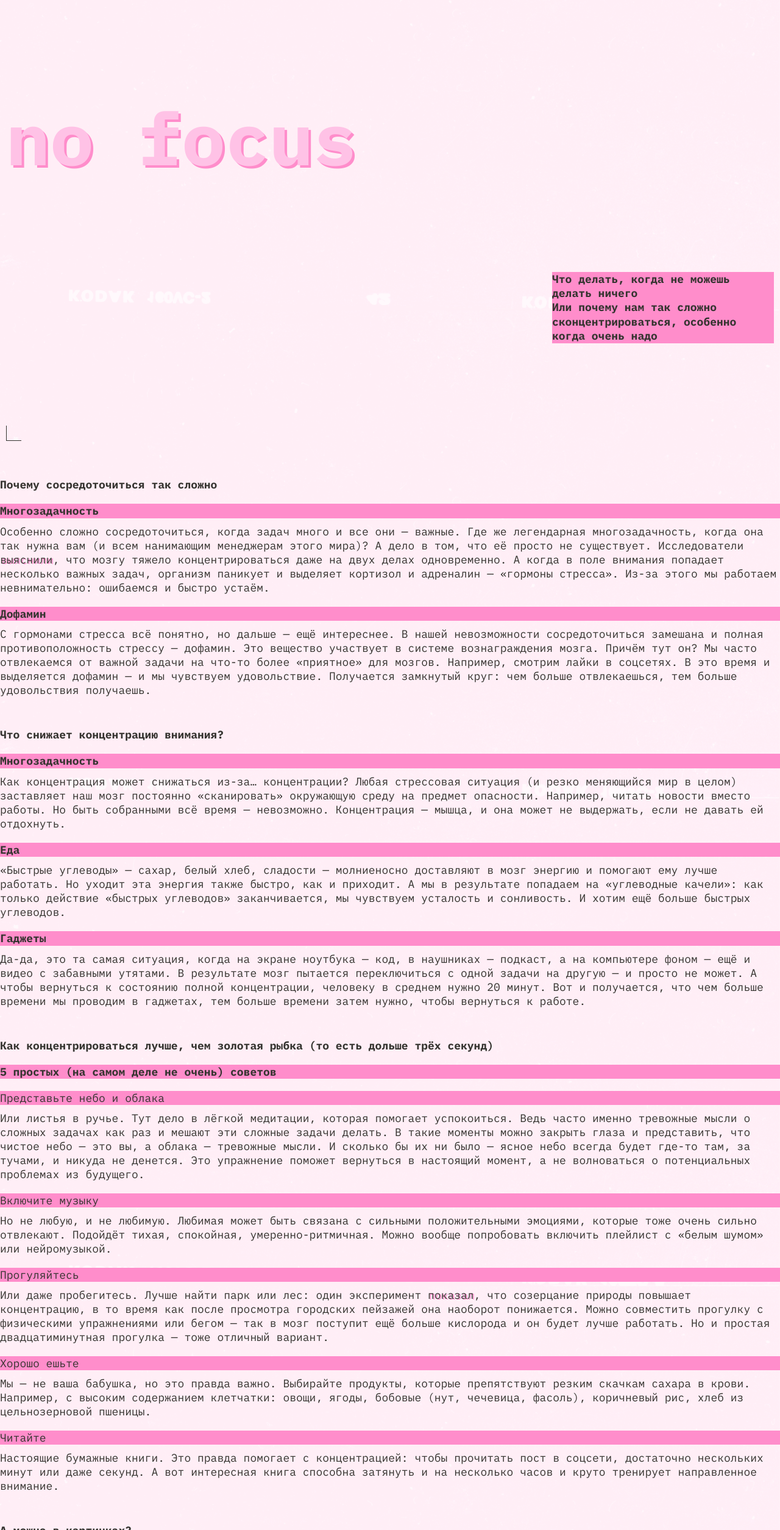
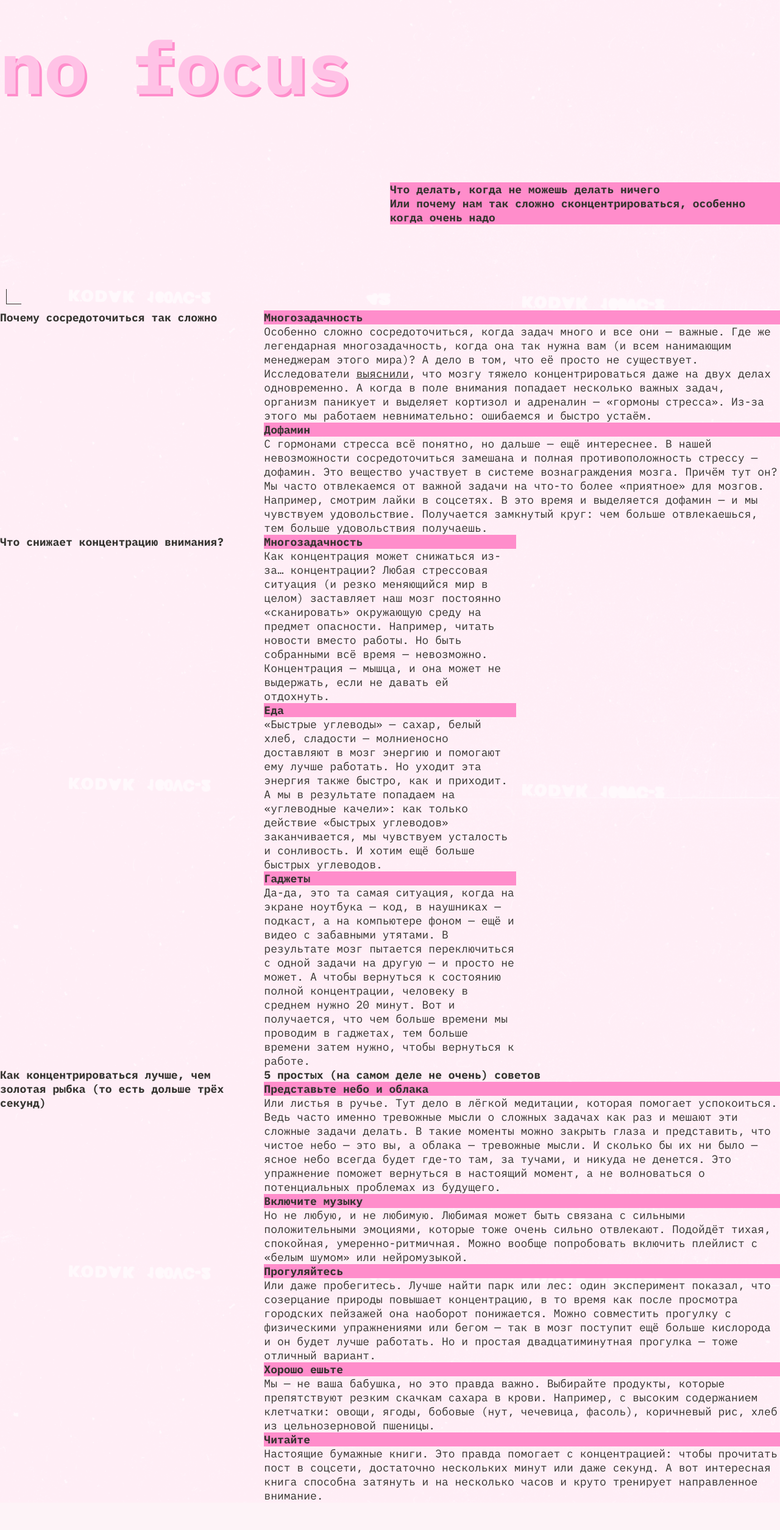
Before and after one commit to ryzone1/slozhno-sosredotochitsya-fd, a plain HTML site: page index.html in a window 1280 px wide. Shown: the part 291-2800 px from the top of the page at 61% size. After the commit the page ends 2755 px from the top, so only its background shows below. Drawn offline with Linux system fonts and the light colour scheme.

Commit message:
Переделал сетку и разметку, че-то получилось с адаптивностью, надо еще делать

```diff
--- a/index.html
+++ b/index.html
@@ -46,22 +46,22 @@
       <h1 class="heading header__heading">
         no focus
       </h1>
-      <p class="title title-decor title-header">
+      <p class="header__title title-decor">
         Что делать, когда не можешь делать ничего<br>Или почему нам так сложно сконцентрироваться, особенно когда очень надо
       </p>
     </header>
-    <section class="content_block why">
-      <h2 class="title">Почему сосредоточиться так сложно</h2>
-      <article class="content_text">
-        <h3 class="title title-decor">
+
+    <section class="content-section">
+      <h2>Почему сосредоточиться так сложно</h2>
+      <article class="content_container">
+        <h3 class="title-decor">
           Многозадачность
         </h3>
         <p>
           Особенно сложно сосредоточиться, когда задач много и все они — важные. Где же легендарная многозадачность, когда она так нужна вам (и всем нанимающим менеджерам этого мира)? А дело в том, что её просто не существует. Исследователи <a href="https://www.dana.org/article/multicosts-of-multitasking/" target="_blank" class="link">выяснили</a>, что мозгу тяжело концентрироваться даже на двух делах одновременно. А когда в поле внимания попадает несколько важных задач, организм паникует и выделяет кортизол и адреналин — «гормоны стресса». Из-за этого мы работаем невнимательно: ошибаемся и быстро устаём.
         </p>
-      </article>
-      <article class="content_text">
-        <h3 class="title title-decor">
+
+        <h3 class="title-decor">
           Дофамин
         </h3>
         <p>
@@ -70,26 +70,25 @@
       </article>
 
     </section>
-    <section class="content_block what">
-      <h2 class="title">Что снижает концентрацию внимания?</h2>
-      <article class="content_text">
-        <h3 class="title title-decor">
+
+    <section class="content-section mod1">
+      <h2>Что снижает концентрацию внимания?</h2>
+      <article class="content_container_one_row mod2">
+        <h3 class="title-decor">
           Многозадачность
         </h3>
         <p>
           Как концентрация может снижаться из-за… концентрации? Любая стрессовая ситуация (и резко меняющийся мир в целом) заставляет наш мозг постоянно «сканировать» окружающую среду на предмет опасности. Например, читать новости вместо работы. Но быть собранными всё время — невозможно. Концентрация — мышца, и она может не выдержать, если не давать ей отдохнуть.
         </p>
-      </article>
-      <article class="content_text">
-        <h3 class="title title-decor">
+
+        <h3 class="title-decor">
           Еда
         </h3>
         <p>
           «Быстрые углеводы» — сахар, белый хлеб, сладости — молниеносно доставляют в мозг энергию и помогают ему лучше работать. Но уходит эта энергия также быстро, как и приходит. А мы в результате попадаем на «углеводные качели»: как только действие «быстрых углеводов» заканчивается, мы чувствуем усталость и сонливость. И хотим ещё больше быстрых углеводов.
         </p>
-      </article>
-      <article class="content_text">
-        <h3 class="title title-decor">
+
+        <h3 class="title-decor">
           Гаджеты
         </h3>
         <p>
@@ -97,40 +96,59 @@
         </p>
       </article>
     </section>
-    <section class="content_block how">
-      <h2 class="title">
+
+    <section class="content-section">
+      <h2>
         Как концентрироваться лучше, чем золотая рыбка (то есть дольше трёх секунд)
       </h2>
-      <article class="content_block">
-        <h3 class="title title-decor">
+
+      <article class="content_container">
+        <h2>
           5 простых (на самом деле не очень) советов
+        </h2>
+
+        <h3 class="title-decor">
+          Представьте небо и облака
+        </h3 class="title-decor">
+        <p>
+          Или листья в ручье. Тут дело в лёгкой медитации, которая помогает успокоиться. Ведь часто именно тревожные мысли о сложных задачах как раз и мешают эти сложные задачи делать. В такие моменты можно закрыть глаза и представить, что чистое небо — это вы, а облака — тревожные мысли. И сколько бы их ни было — ясное небо всегда будет где-то там, за тучами, и никуда не денется. Это упражнение поможет вернуться в настоящий момент, а не волноваться о потенциальных проблемах из будущего.
+        </p>
+
+        <h3 class="title-decor">
+          Включите музыку
         </h3>
-        <ul class="content_block">
-          <li class="content_text">
-            <h4 class="title-decor">
-              Представьте небо и облака
-            </h4>
-            <p>Или листья в ручье. Тут дело в лёгкой медитации, которая помогает успокоиться. Ведь часто именно тревожные мысли о сложных задачах как раз и мешают эти сложные задачи делать. В такие моменты можно закрыть глаза и представить, что чистое небо — это вы, а облака — тревожные мысли. И сколько бы их ни было — ясное небо всегда будет где-то там, за тучами, и никуда не денется. Это упражнение поможет вернуться в настоящий момент, а не волноваться о потенциальных проблемах из будущего.</p>
-          </li>
-          <li class="content_text">
-            <h4 class="title-decor">Включите музыку</h4>
-            <p>Но не любую, и не любимую. Любимая может быть связана с сильными положительными эмоциями, которые тоже очень сильно отвлекают. Подойдёт тихая, спокойная, умеренно-ритмичная. Можно вообще попробовать включить плейлист c «белым шумом» или нейромузыкой.</p>
-          </li>
-          <li class="content_text">
-            <h4 class="title-decor">Прогуляйтесь</h4>
-            <p>Или даже пробегитесь. Лучше найти парк или лес: один эксперимент <a href="https://www.sciencedirect.com/science/article/abs/pii/S0272494415000328" target="_blank" class="link">показал</a>, что созерцание природы повышает концентрацию, в то время как после просмотра городских пейзажей она наоборот понижается. Можно совместить прогулку с физическими упражнениями или бегом — так в мозг поступит ещё больше кислорода и он будет лучше работать. Но и простая двадцатиминутная прогулка — тоже отличный вариант.</p>
-          </li>
-          <li class="content_text">
-            <h4 class="title-decor">Хорошо ешьте</h4>
-            <p>Мы — не ваша бабушка, но это правда важно. Выбирайте продукты, которые препятствуют резким скачкам сахара в крови. Например, с высоким содержанием клетчатки: овощи, ягоды, бобовые (нут, чечевица, фасоль), коричневый рис, хлеб из цельнозерновой пшеницы.</p>
-          </li>
-          <li class="content_text">
-            <h4 class="title-decor">Читайте</h4>
-            <p>Настоящие бумажные книги. Это правда помогает с концентрацией: чтобы прочитать пост в соцсети, достаточно нескольких минут или даже секунд. А вот интересная книга способна затянуть и на несколько часов и круто тренирует направленное внимание.</p>
-          </li>
-        </ul>
+        <p>
+          Но не любую, и не любимую. Любимая может быть связана с сильными положительными эмоциями, которые тоже очень сильно отвлекают. Подойдёт тихая, спокойная, умеренно-ритмичная. Можно вообще попробовать включить плейлист c «белым шумом» или нейромузыкой.
+        </p>
+
+        <h3 class="title-decor">
+          Прогуляйтесь
+        </h3>
+        <p>
+          Или даже пробегитесь. Лучше найти парк или лес: один эксперимент показал, что созерцание природы повышает концентрацию, в то время как после просмотра городских пейзажей она наоборот понижается. Можно совместить прогулку с физическими упражнениями или бегом — так в мозг поступит ещё больше кислорода и он будет лучше работать. Но и простая двадцатиминутная прогулка — тоже отличный вариант.
+        </p>
+
+        <h3 class="title-decor">
+          Хорошо ешьте
+        </h3>
+        <p>
+          Мы — не ваша бабушка, но это правда важно. Выбирайте продукты, которые препятствуют резким скачкам сахара в крови. Например, с высоким содержанием клетчатки: овощи, ягоды, бобовые (нут, чечевица, фасоль), коричневый рис, хлеб из цельнозерновой пшеницы.
+        </p>
+
+        <h3 class="title-decor">
+          Читайте
+        </h3>
+        <p>
+          Настоящие бумажные книги. Это правда помогает с концентрацией: чтобы прочитать пост в соцсети, достаточно нескольких минут или даже секунд. А вот интересная книга способна затянуть и на несколько часов и круто тренирует направленное внимание.
+        </p>
       </article>
+
     </section>
+
+
+
+
+    <!--
     <section>
       <h2 class="title">
         А можно в картинках?
@@ -168,10 +186,8 @@
         />
       </div>
     </section>
-    <footer class="footer decorated-zone">
-      <h2 class="heading footer__heading">
-        focus
-      </h2>
-    </footer>
+
+
+    <footer></footer> -->
   </body>
 </html>
--- a/styles/style.css
+++ b/styles/style.css
@@ -2,7 +2,6 @@
 
 .page {
   display: grid;
-  gap: var(--section_gap);
   background-color: var(--background-color);
   font-family: var(--main-font);
   font-size: var(--main-font-size);
@@ -13,30 +12,20 @@
   background-attachment: fixed;
 }
 
-.link {
-  text-shadow: 2px 1px 0 var(--accent-color);
-  text-decoration: none;
-}
-
-.link:hover {
-  border-bottom: 1px solid var(--main-text-color);
-}
-
-.link:focus {
-  outline: none;
-}
-
-.link:focus-visible {
-  border: 1px solid var(--main-text-color);
-}
-
 .header {
-  display: grid;
-  grid-template-rows: 1fr min-content 1fr;
-  align-items: center;
   block-size: 100svh;
   min-block-size: 668px;
-  padding: 10px 10px 0 10px;
+  display: grid;
+  grid-template-columns: 100%;
+  grid-template-rows: 1fr min-content 1fr;
+  gap: 0px 0px;
+  grid-template-areas:
+    "theme-menu"
+    "heading"
+    "header_title";
+  align-content: center;
+  justify-items: stretch;
+  align-items: center;
 }
 
 .decorated-zone {
@@ -69,20 +58,17 @@
   border-right-style: none;
 }
 
+
 .header__theme-menu {
+  grid-area: theme-menu;
   justify-self: end;
+  align-self: center;
 }
 
 .header__theme-menu-list {
-  list-style: none;
-  appearance: none;
-  display: inline-flex;
+  display: flex;
   flex-direction: column;
   gap: 10px;
-}
-
-.header__theme-menu-item {
-
 }
 
 .header__theme-menu-button {
@@ -96,21 +82,16 @@
   color: var(--theme_switcher_color);
 }
 
-.header__theme-menu-button:hover {
-  border: 1px solid var(--theme_switcher_color_hover);
-}
-
-.header__theme-menu-button:focus {
-  outline: none;
-}
-
-.header__theme-menu-button:focus-visible {
-  border-bottom: 1px solid var(--theme_switcher_color);
-}
-
 .header__theme-menu-button_active {
   border: 1px solid var(--theme_switcher_color);
   pointer-events: none;
+}
+
+.header__heading {
+  grid-area: heading;
+  justify-self: start;
+  align-self: center;
+  text-shadow: 4px 4px 0 var(--accent-color);
 }
 
 .heading {
@@ -122,69 +103,59 @@
   line-height: 82.5%;
 }
 
-.header__heading {
-  text-shadow: 4px 4px 0 var(--accent-color);
-  align-self: center;
+.header__title {
+  grid-area: header_title;
+  justify-self: end;
+  font-weight: bold;
 }
-
-.footer__heading {
-  text-shadow: 2px 2px 0 var(--accent-color);
-}
-
-.title {
-  display: block;
-  font-weight: bold;
-  font-size: var(--main-font-size);
-  line-height: 1.46rem;
-  color: var(--title-text-color);
-}
-
 
 .title-decor {
   background-color: var(--accent-color);
   color: var(--title-decorated-text-color);
 }
 
-.content_block {
+.content-section {
   display: grid;
   gap: var(--title_gap);
 }
 
-.content_text {
-  display: grid;
-  gap: var(--text_gap);
-}
-
-.gallery {
-  display: grid;
-  grid-template-columns: 1fr;
-  gap: var(--gallery_gap);
-}
-
-.gallery_item{
-  height: 100%;
-  width: 100%;
-}
-
-.footer {
-  display: grid;
+.content-section h2, h3 {
+  font-weight: bold;
+  font-size: var(--main-font-size);
+  color: var(--title-text-color);
 }
 
 @media (min-width: 768px) {
 
   .header {
-    min-block-size: 1024px;
-    padding: 10px 10px 0 10px;
+    grid-template-columns: 1fr 1fr;
+    grid-template-areas:
+      ". theme-menu"
+      "heading heading"
+      ". header_title";
+}
+
+  .content-section {
+    grid-template-columns: repeat(3, 1fr);
+}
+
+  .content_container {
+    grid-column: span 2
   }
 
-  .title-header {
-    display: block;
-    inline-size: 364px;
-    justify-self: end;
-  }
-
-  .why {
-
+  .content_container_one_row {
+    grid-column: span 3
   }
 
 }
+
+@media (min-width: 1024px) {
+
+  .mod1 {
+    grid-row: span 3
+  }
+
+  .mod2 {
+    grid-column: initial;
+  }
+}
```
